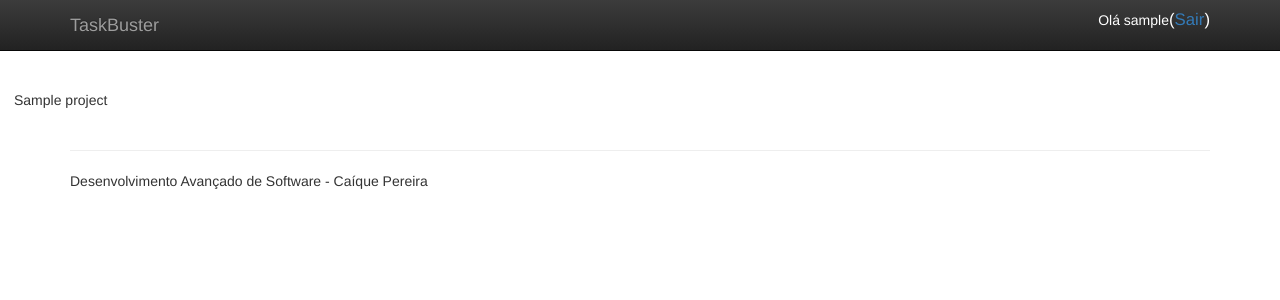
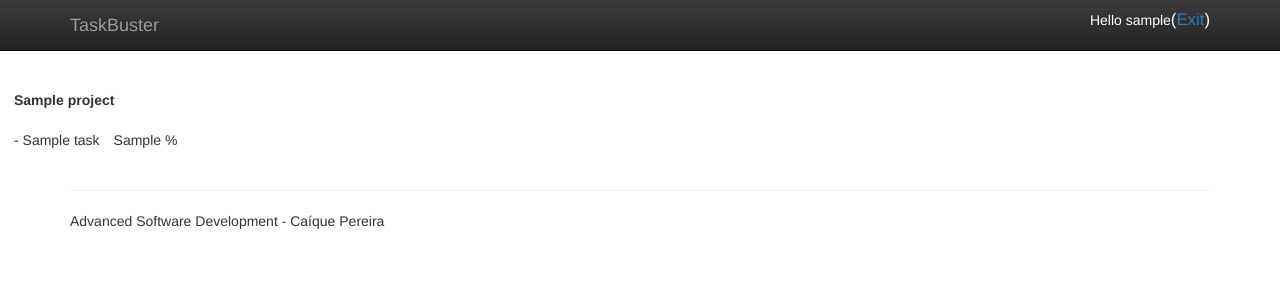
Before and after one commit to caiquepereira/TaskManager, a Django app: template taskbuster/templates/taskmanager/tasks_list.html in a window 1280 px wide. Shown: the top 300 px of the page. Run offline with Django 3.2, Linux system fonts and the light colour scheme; the template is opened without the code that fills it: values that come from a table or form of the project are taken from there, others are empty; a user stored in the database is signed in; tables that the repository leaves empty hold one stand-in row (values such as "Sample post"); parts of the project's set-up code (start-up, migrations or seed data) failed here and were passed over; some libraries are stand-ins or nearby versions.

Commit message:
Adding last chnages to tasks and tests

```diff
--- a/functional_tests/test_all_users.py
+++ b/functional_tests/test_all_users.py
@@ -26,7 +26,7 @@ class HomeNewVisitorTest(StaticLiveServerTestCase):
         self.browser.get(self.get_full_url("home"))
         h1 = self.browser.find_element_by_tag_name("h1")
         self.assertEqual(h1.value_of_css_property("color"),
-                         "rgba(200, 50, 255, 1)")
+                         "rgba(0, 0, 255, 0.6)")
 
     def test_home_files(self):
         self.browser.get(self.live_server_url + "/robots.txt")
--- a/taskbuster/apps/taskmanager/models.py
+++ b/taskbuster/apps/taskmanager/models.py
@@ -130,6 +130,11 @@ class Task(models.Model):
         help_text=_("Enter the task name")
     )
 
+    percentage = models.CharField(
+        max_length=4,
+        verbose_name=_("percentage"),
+        help_text=_("Enter the percentage name")
+    )
     # Attributes - Optional
     # Object Manager
     objects = managers.TaskManager()
--- a/taskbuster/apps/taskmanager/views.py
+++ b/taskbuster/apps/taskmanager/views.py
@@ -1,7 +1,9 @@
 from django.shortcuts import render
 from .models import Project
+from django.contrib.auth.decorators import login_required
 
 
+@login_required
 def post_list(request):
 
     projects = Project.objects.all().order_by('name')
--- a/taskbuster/templates/base.html
+++ b/taskbuster/templates/base.html
@@ -1,4 +1,5 @@
 {% load staticfiles %}
+{% load i18n %}
 <!doctype html>
 <!--[if lt IE 7]>      <html class="no-js lt-ie9 lt-ie8 lt-ie7" lang=""> <![endif]-->
 <!--[if IE 7]>         <html class="no-js lt-ie9 lt-ie8" lang=""> <![endif]-->
@@ -47,7 +48,7 @@
                   <form class="navbar-form navbar-right" role="form">
 
                     {% if user.is_authenticated %}
-                    <p class="top-menu"><font color="white">Olá {{ user.username }}<big>(<a href="{% url 'logout' %}">Sair</a>)</big></font></p>
+                    <p class="top-menu"><font color="white">{% trans "Hello " %} {{ user.username }}<big>(<a href="{% url 'logout' %}">{% trans "Exit" %}</a>)</big></font></p>
                     {% else %}
                     <a href="{% url 'login' %}" class="top-menu"><span class="glyphicon glyphicon-lock"></span></a>
                     {% endif %}
@@ -67,7 +68,7 @@
             <div class="container">
               <hr>
               <footer>
-                <p> Desenvolvimento Avançado de Software - Caíque Pereira</p>
+                <p> {% trans "Advanced Software Development" %} - Caíque Pereira</p>
               </footer>
             </div> <!-- /container -->
             <script src="//ajax.googleapis.com/ajax/libs/jquery/1.11.2/jquery.min.js"></script>
--- a/taskbuster/templates/taskmanager/tasks_list.html
+++ b/taskbuster/templates/taskmanager/tasks_list.html
@@ -3,8 +3,13 @@
 {% block content %}
 </br></br>
     {% for project in projects %}
-        &emsp;{{ project.name }}
+        <b>&emsp;{{ project.name }}</b>
         </br></br>
+
+        {% for task in project.tasks.all %}
+        &emsp;- {{ task.name }}&emsp;{{ task.percentage }} %
+        </br></br>
+        {% endfor %}
     {% endfor %}
 
 {% endblock content %}
```
Also changed, not shown: taskbuster/apps/taskmanager/admin.py (+2 -13 lines), taskbuster/apps/taskmanager/migrations/0005_task_percentage.py (added), taskbuster/locale/pt/LC_MESSAGES/django.po.
